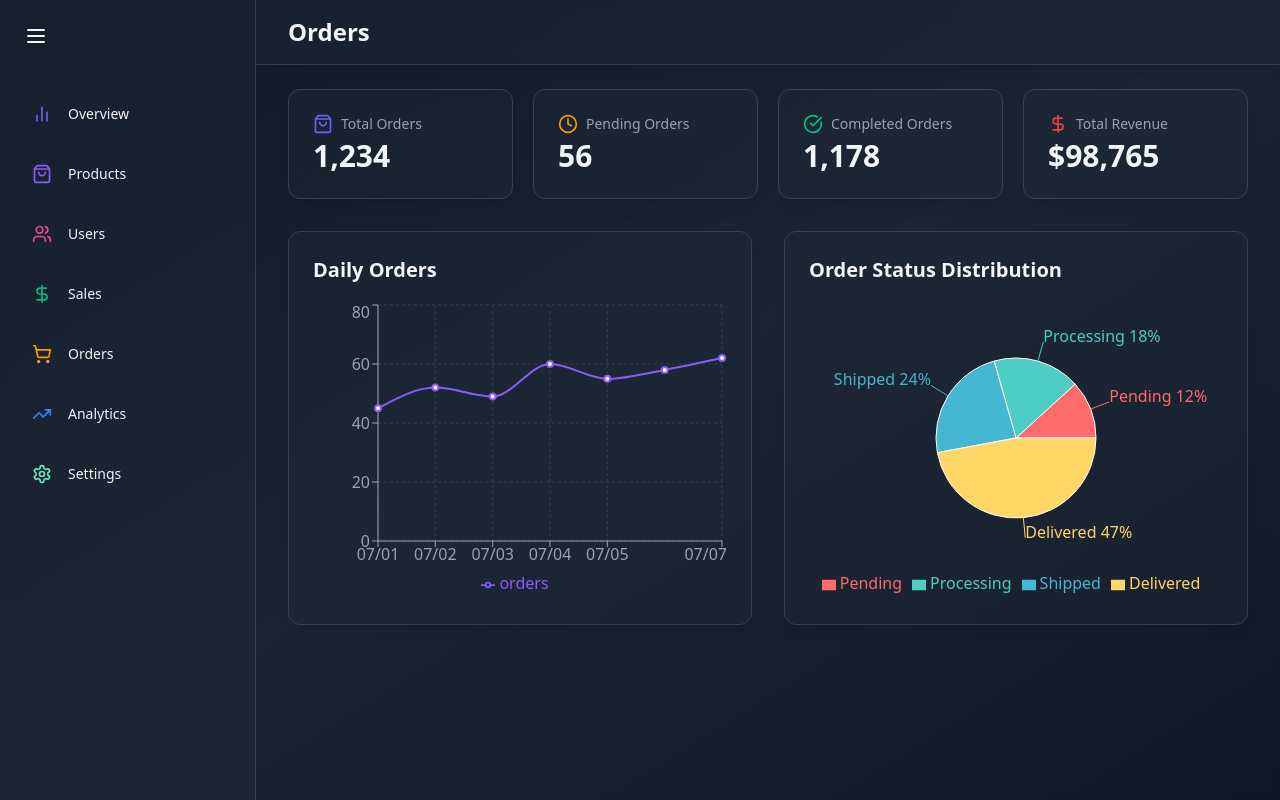
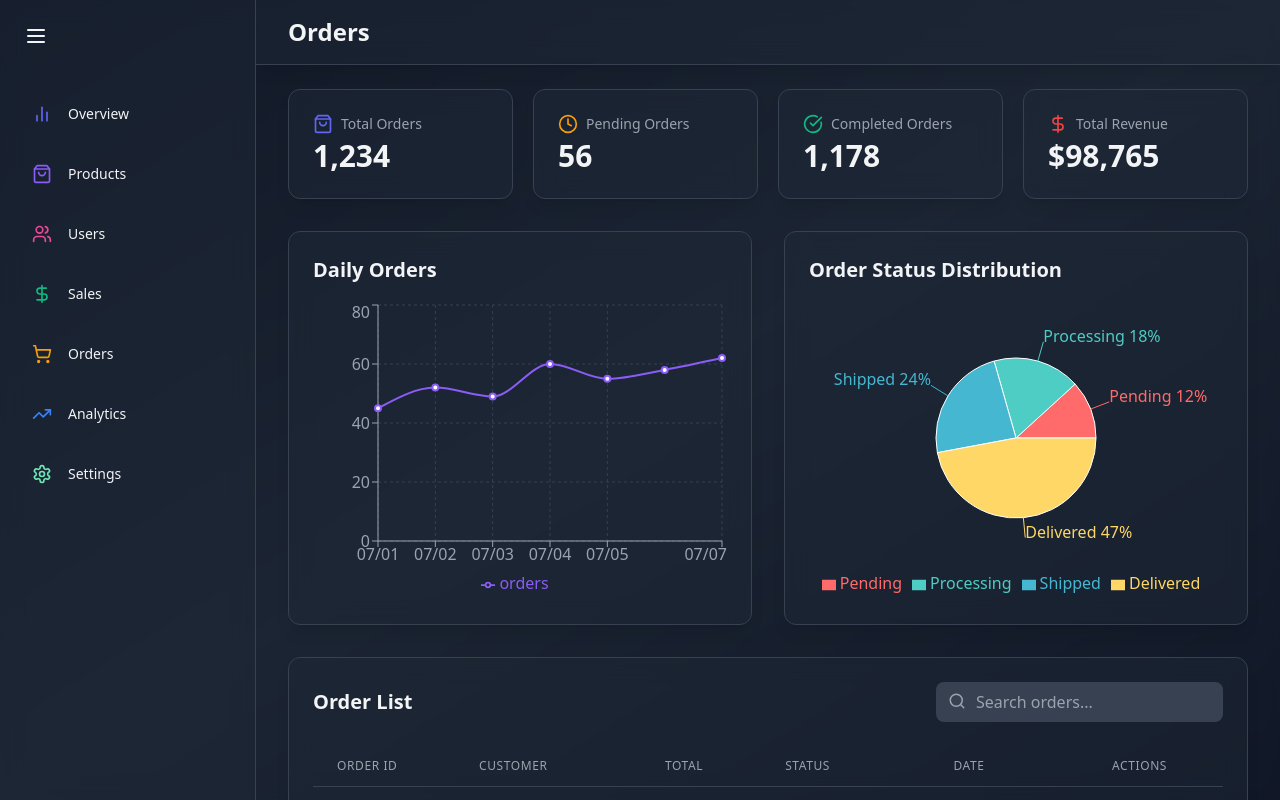
Before and after one commit to mstislavtceva/admin-dashboard, a React (Vite) app: page /orders in a window 1280 px wide. Built offline with nearby package versions, Linux system fonts and the light colour scheme.

Commit message:
feat(OrdersPage): add OrdersTable component

```diff
--- /dev/null
+++ b/src/components/orders/OrdersTable.jsx
@@ -0,0 +1,172 @@
+import { useState } from "react";
+import { motion } from "framer-motion";
+import { Eye, EyeIcon, Search } from "lucide-react";
+
+const ORDER_DATA = [
+  {
+    id: "ORD001",
+    customer: "John Doe",
+    total: 235.4,
+    status: "Delivered",
+    date: "2023-07-01",
+  },
+  {
+    id: "ORD002",
+    customer: "Jane Smith",
+    total: 412.0,
+    status: "Processing",
+    date: "2023-07-02",
+  },
+  {
+    id: "ORD003",
+    customer: "Bob Johnson",
+    total: 162.5,
+    status: "Shipped",
+    date: "2023-07-03",
+  },
+  {
+    id: "ORD004",
+    customer: "Alice Brown",
+    total: 750.2,
+    status: "Pending",
+    date: "2023-07-04",
+  },
+  {
+    id: "ORD005",
+    customer: "Charlie Wilson",
+    total: 95.8,
+    status: "Delivered",
+    date: "2023-07-05",
+  },
+  {
+    id: "ORD006",
+    customer: "Eva Martinez",
+    total: 310.75,
+    status: "Processing",
+    date: "2023-07-06",
+  },
+  {
+    id: "ORD007",
+    customer: "David Lee",
+    total: 528.9,
+    status: "Shipped",
+    date: "2023-07-07",
+  },
+  {
+    id: "ORD008",
+    customer: "Grace Taylor",
+    total: 189.6,
+    status: "Delivered",
+    date: "2023-07-08",
+  },
+];
+
+const OrdersTable = () => {
+  const [searchTerm, setSearchTerm] = useState("");
+  const [filteredOrders, setFilteredOrders] = useState(ORDER_DATA);
+
+  const handleSearch = (e) => {
+    const term = e.target.value.toLowerCase();
+    setSearchTerm(term);
+    const filtered = ORDER_DATA.filter(
+      (order) =>
+        order.id.toLowerCase().includes(term) ||
+        order.customer.toLowerCase().includes(term)
+    );
+    setFilteredOrders(filtered);
+  };
+
+  return (
+    <motion.div
+      className="bg-gray-800 bg-opacity-50 backdrop-blur-md shadow-lg rounded-xl p-6 border border-gray-700"
+      initial={{ opacity: 0, y: 20 }}
+      animate={{ opacity: 1, y: 0 }}
+      transition={{ delay: 0.4 }}
+    >
+      <div className="flex justify-between items-center mb-6">
+        <h2 className="text-xl font-semibold text-gray-100">Order List</h2>
+        <div className="relative">
+          <input
+            type="text"
+            placeholder="Search orders..."
+            className="bg-gray-700 text-white placeholder-gray-400 rounded-lg pl-10 pr-4 py-2 focus:outline-none focus:ring-2 focus:ring-blue-500"
+            value={searchTerm}
+            onChange={handleSearch}
+          />
+          <Search className="absolute left-3 top-2.5 text-gray-400" size={18} />
+        </div>
+      </div>
+      <div className="overflow-x-auto">
+        <table className="min-w-full divide-y divide-gray-700">
+          <thead>
+            <tr>
+              <th className="px-6 py-3 text-left text-xs font-medium text-gray-400 uppercase tracking-wider">
+                Order ID
+              </th>
+              <th className="px-6 py-3 text-left text-xs font-medium text-gray-400 uppercase tracking-wider">
+                Customer
+              </th>
+              <th className="px-6 py-3 text-left text-xs font-medium text-gray-400 uppercase tracking-wider">
+                Total
+              </th>
+              <th className="px-6 py-3 text-left text-xs font-medium text-gray-400 uppercase tracking-wider">
+                Status
+              </th>
+              <th className="px-6 py-3 text-left text-xs font-medium text-gray-400 uppercase tracking-wider">
+                Date
+              </th>
+              <th className="px-6 py-3 text-left text-xs font-medium text-gray-400 uppercase tracking-wider">
+                Actions
+              </th>
+            </tr>
+          </thead>
+          <tbody className="divide divide-gray-700">
+            {filteredOrders.map((order) => (
+              <motion.tr
+                key={order.id}
+                initial={{ opacity: 0 }}
+                animate={{ opacity: 1 }}
+                transition={{ duration: 0.3 }}
+              >
+                <td className="px-6 py-4 whitespace-nowrap text-sm font-medium text-gray-100">
+                  {order.id}
+                </td>
+                <td className="px-6 py-4 whitespace-nowrap text-sm font-medium text-gray-100">
+                  {order.customer}
+                </td>
+                <td className="px-6 py-4 whitespace-nowrap text-sm font-medium text-gray-100">
+                  {order.total.toFixed(2)}
+                </td>
+                <td className="px-6 py-4 whitespace-nowrap text-sm font-medium text-gray-300">
+                  <span
+                    className={`px-2 inline-flex text-xs leading-5 font-semibold rounded-full ${
+                      order.status === "Delivered"
+                        ? "text-green-800 bg-green-100"
+                        : order.status === "Processing"
+                        ? "text-yellow-800 bg-yellow-100"
+                        : order.status === "Shipped"
+                        ? "text-blue-800 bg-blue-100"
+                        : "text-red-800 bg-red-100"
+                    }`}
+                  >
+                    {order.status}
+                  </span>
+                </td>
+                <td className="px-6 py-4 whitespace-nowrap text-sm font-medium text-gray-300">
+                  {order.date}
+                </td>
+                <td className="px-6 py-4 whitespace-nowrap text-sm font-medium text-gray-300">
+                  <button className="text-indigo-400 hover:text-indigo-300 mr-2">
+                    <EyeIcon size={18} />
+                  </button>
+                </td>
+              </motion.tr>
+            ))}
+          </tbody>
+        </table>
+      </div>
+    </motion.div>
+  );
+};
+
+export default OrdersTable;
--- a/src/pages/OrdersPage.jsx
+++ b/src/pages/OrdersPage.jsx
@@ -5,6 +5,7 @@
 import StatCard from "../components/common/StatCard";
 import DailyOrders from "../components/orders/DailyOrders";
 import OrdersDistribution from "../components/orders/OrdersDistribution";
+import OrdersTable from "../components/orders/OrdersTable";
 
 const ORDERS_STATS_DATA = {
   totalOrders: "1,234",
@@ -53,6 +54,7 @@
           <DailyOrders />
           <OrdersDistribution />
         </div>
+        <OrdersTable />
       </main>
     </div>
   );
```
